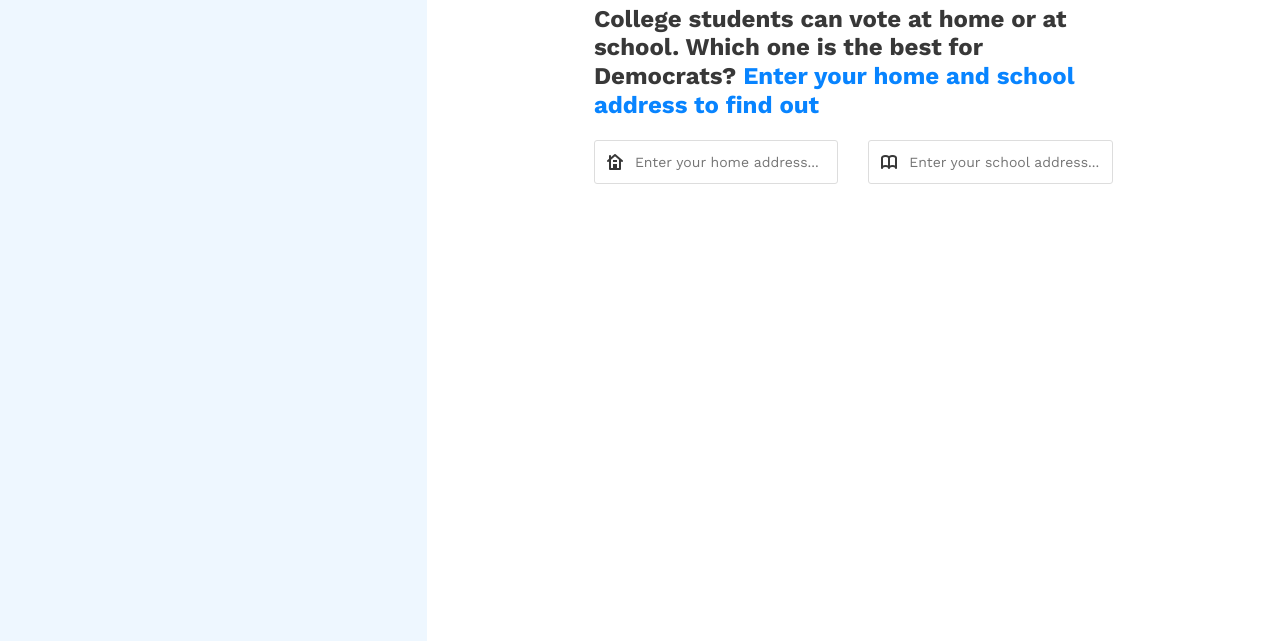
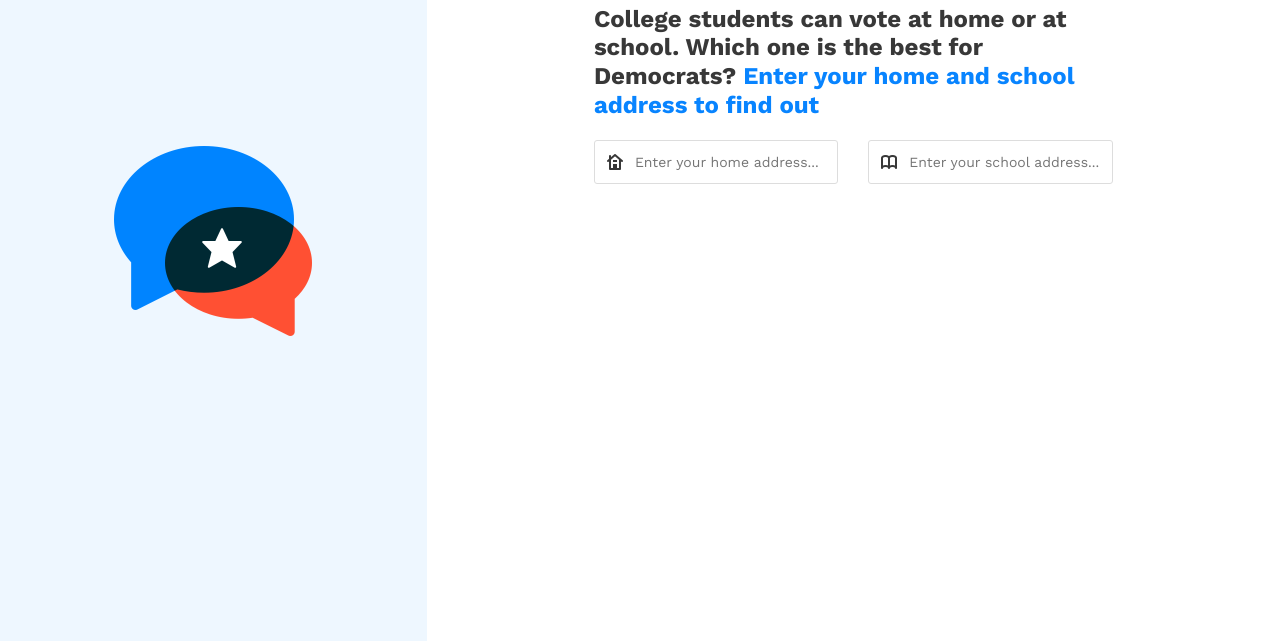
Before and after one commit to saralk/cd, a website: page views/index.html in a window 1280 px wide. Shown: the part 159-800 px from the top of the page. Drawn offline with nearby package versions, Linux system fonts and the light colour scheme; some packages are replaced by stand-ins of ours.

Commit message:
add logo

```diff
--- a/static/style.css
+++ b/static/style.css
@@ -126,6 +126,10 @@ input {
 
 .side-box {
     background-color: #eef7ff;
+    background-image: url(/static/group-4@2x.png);
+    background-size: 198px 190px;
+    background-position: center center;
+    background-repeat: no-repeat;
 }
 
 .address-input {
--- a/views/index.html
+++ b/views/index.html
@@ -3,6 +3,7 @@
         <link href="https://fonts.googleapis.com/css?family=Work+Sans:400,700" rel="stylesheet">
         <link rel="stylesheet" href="https://stackpath.bootstrapcdn.com/bootstrap/4.1.3/css/bootstrap.min.css" integrity="sha384-MCw98/SFnGE8fJT3GXwEOngsV7Zt27NXFoaoApmYm81iuXoPkFOJwJ8ERdknLPMO" crossorigin="anonymous">
         <link rel="stylesheet" href="/static/style.css" >
+        <link rel="icon" type="image/png" href="/static/group-7.png" />
         <script src="https://cdn.apple-mapkit.com/mk/5.x.x/mapkit.js"></script>
         <title>College.vote - save America from Trump.</title>
     </head>
```
Also changed, not shown: static/group-4@2x.png (added), static/group-7.png (added), 1 other file.
